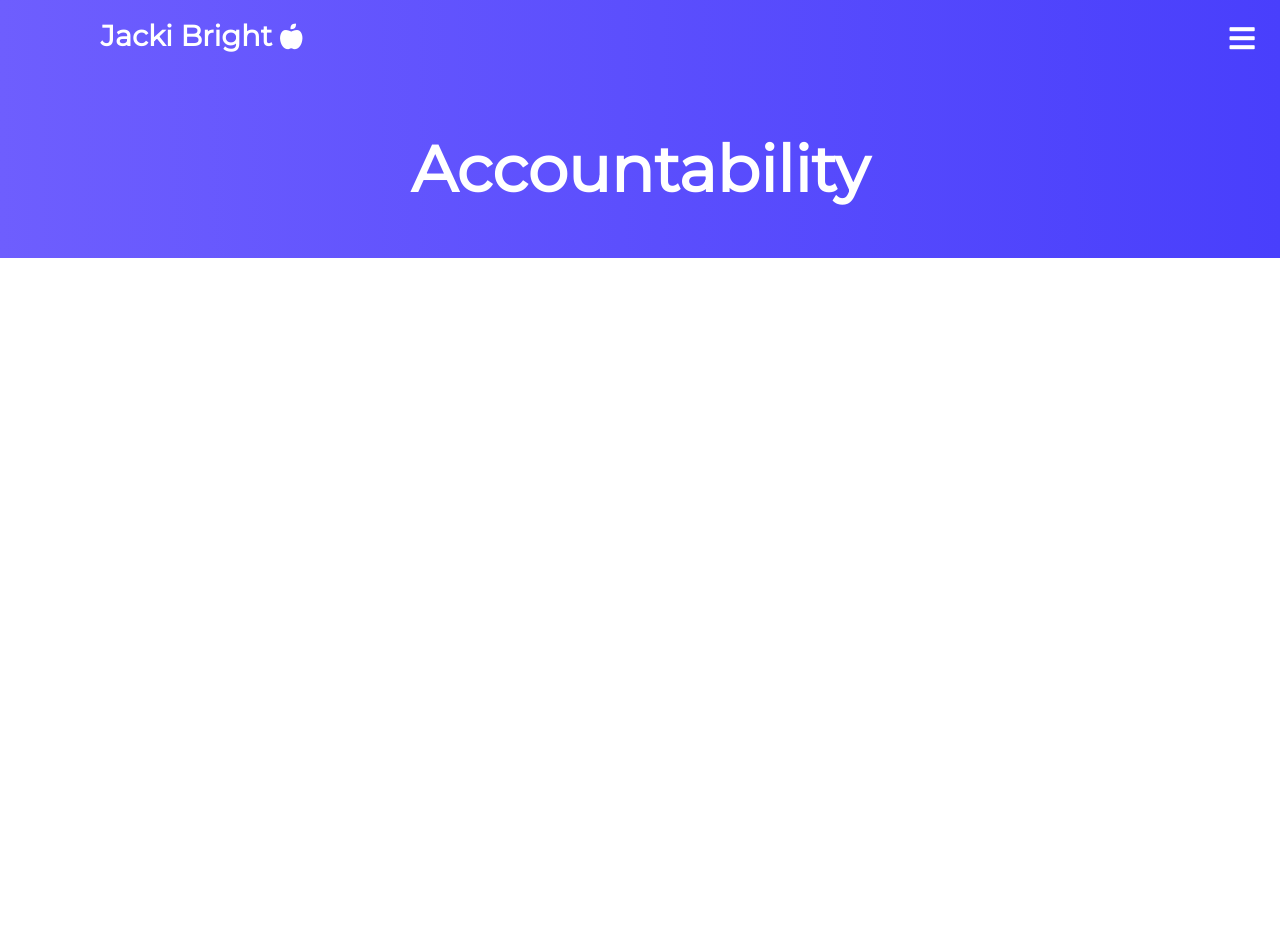
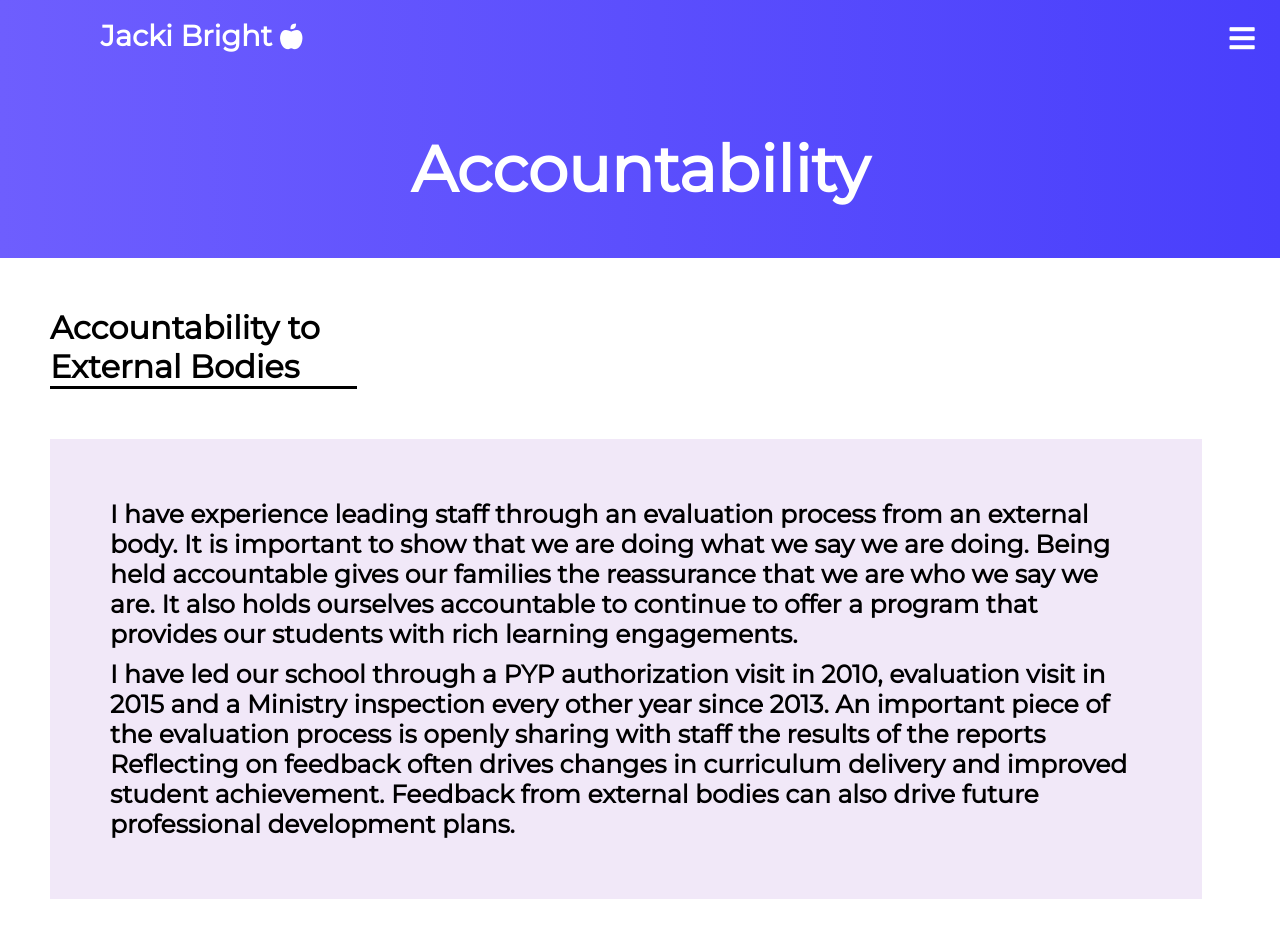
Before and after one commit to Gryph175/Jacki-Bright, a React (Create React App) app: page /accountability in a window 1280 px wide. Shown: the top 938 px of the page. Before the commit the page ends 800 px from the top, so only its background shows below. Built offline with nearby package versions, Linux system fonts and the light colour scheme.

Commit message:
accountability

```diff
--- a/src/Accountability.js
+++ b/src/Accountability.js
@@ -5,6 +5,14 @@ function Accountability(){
     return(
         <div className='Accountability'>
             <h1 className="banner">Accountability</h1>
+
+            <h1 className='Title'>Accountability to External Bodies</h1>
+            <div className='container'>
+                <ul>
+                <li className="dot">I have experience leading staff through an evaluation process from an external body.  It is important to show that we are doing what we say we are doing.  Being held accountable gives our families the reassurance that we are who we say we are.  It also holds ourselves accountable to continue to offer a program that provides our students with rich learning engagements.  </li>
+                <li className="dot">I have led our school through a PYP authorization visit in 2010, evaluation visit in 2015 and a Ministry inspection every other year since 2013.  An important piece of the evaluation process is openly sharing with staff the results of the reports  Reflecting on feedback often drives changes in curriculum delivery and improved student achievement.  Feedback from external bodies can also drive future professional development plans.</li>
+                </ul>
+            </div>
         </div>
     );
 }
```
